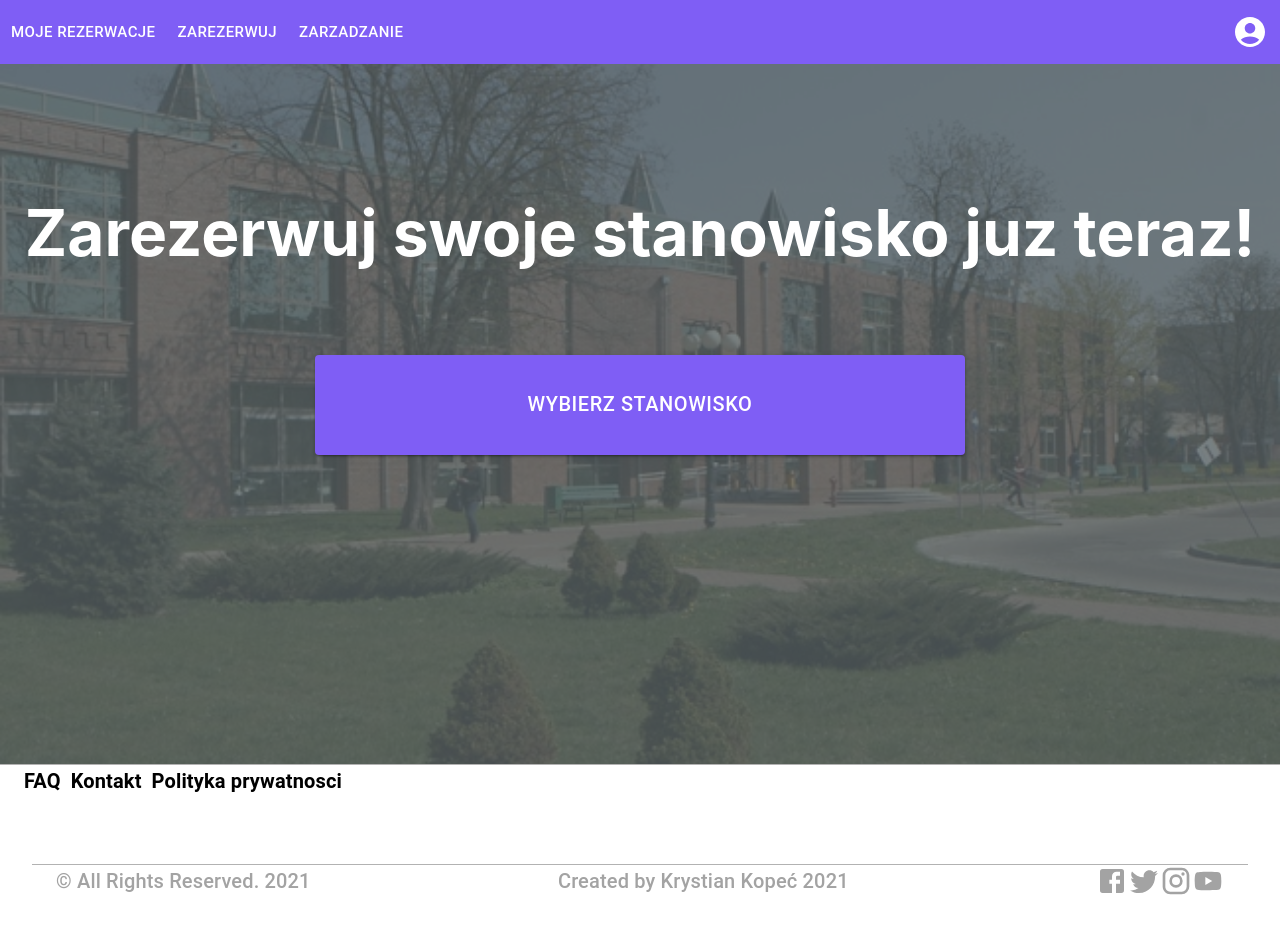
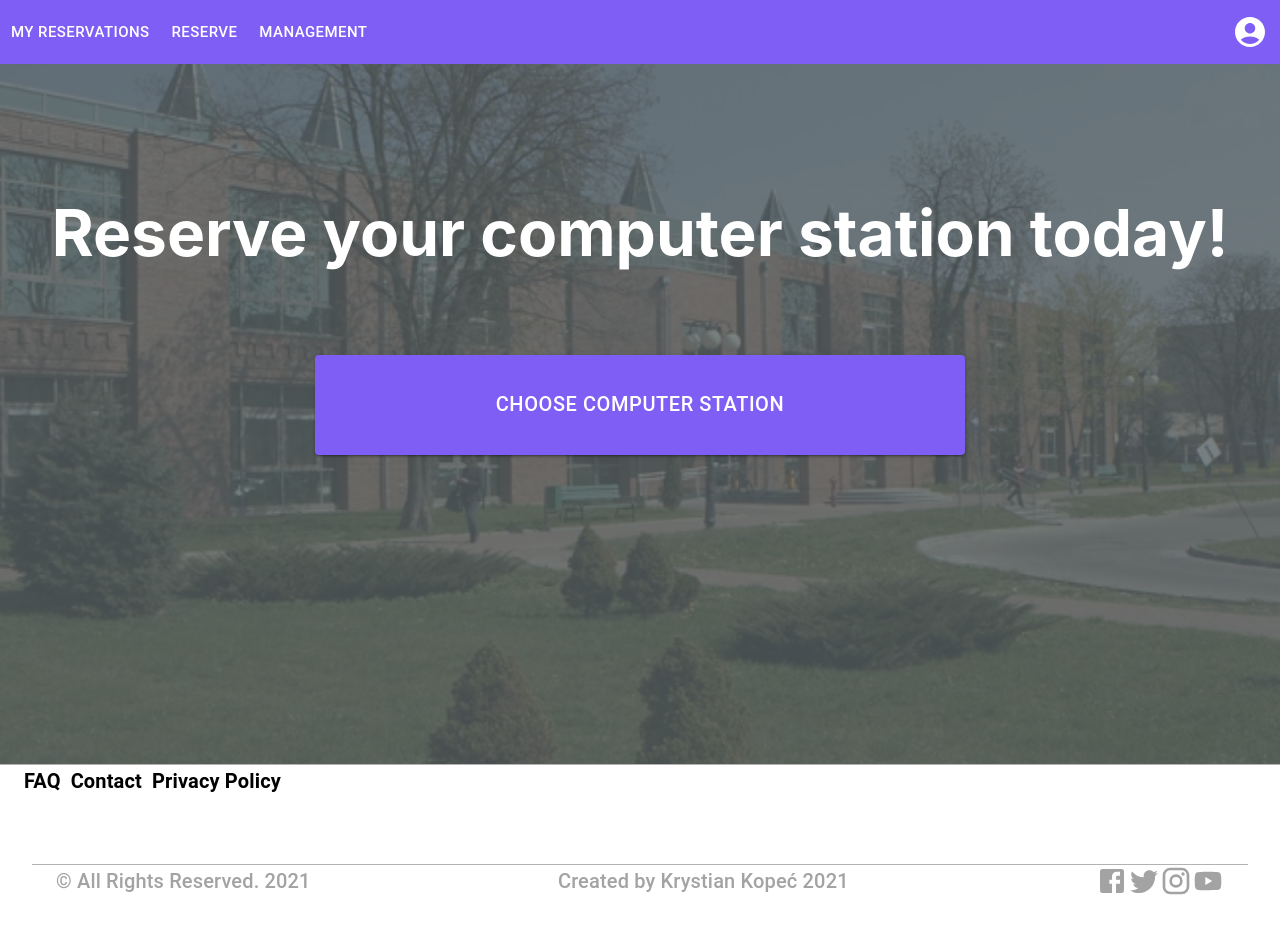
Before and after one commit to Cannibal90/Reservation_react_app, a React (Create React App) app in the folder Frontend/reservation_app/: page /startpage in a window 1280 px wide. Shown: the top 934 px of the page. Built offline with nearby package versions, Linux system fonts and the light colour scheme.

Commit message:
change language to EN and fix problem with display icon/text

```diff
--- a/Frontend/reservation_app/src/components/Footer/Footer.tsx
+++ b/Frontend/reservation_app/src/components/Footer/Footer.tsx
@@ -13,10 +13,10 @@ const Footer = () => {
           FAQ
         </Typography>
         <Typography className="typography" variant="h6" component="div">
-          Kontakt
+          Contact
         </Typography>
         <Typography className="typography" variant="h6" component="div">
-          Polityka prywatnosci
+          Privacy Policy
         </Typography>
       </Container>
 
--- a/Frontend/reservation_app/src/components/Header/Header.css
+++ b/Frontend/reservation_app/src/components/Header/Header.css
@@ -32,6 +32,10 @@ menu {
   margin-left: 0 !important;
 }
 
+.icon-container {
+  color: white !important;
+}
+
 .icon-container svg {
   min-width: 36px !important;
   min-height: 36px !important;
--- a/Frontend/reservation_app/src/components/Header/Header.tsx
+++ b/Frontend/reservation_app/src/components/Header/Header.tsx
@@ -71,7 +71,7 @@ const Header = () => {
               sx={{ flexGrow: 1 }}
             >
               <Link className="link" to="/account/reservations">
-                Moje rezerwacje
+                My reservations
               </Link>
             </Button>
             <Button
@@ -81,7 +81,7 @@ const Header = () => {
               sx={{ flexGrow: 1 }}
             >
               <Link className="link" to="/classroom">
-                Zarezerwuj
+                Reserve
               </Link>
             </Button>
             <Button
@@ -91,7 +91,7 @@ const Header = () => {
               sx={{ flexGrow: 1 }}
             >
               <Link className="link" to="/management">
-                Zarzadzanie
+                Management
               </Link>
             </Button>{" "}
           </Container>
@@ -105,7 +105,7 @@ const Header = () => {
             onClick={handleMenu}
             color="inherit"
           >
-            <AccountCircle />
+            <AccountCircle className="icon-circle" />
           </IconButton>
           <Menu
             className="menu"
@@ -125,9 +125,9 @@ const Header = () => {
           >
             {menuItems
               .filter((i) => i.logged === isLogged)
-              .map((item) => {
+              .map((item, index) => {
                 return (
-                  <Link to={item.link}>
+                  <Link key={index} to={item.link}>
                     <MenuItem className="menu-item" onClick={item.function}>
                       {item.name}
                     </MenuItem>
--- a/Frontend/reservation_app/src/components/Pages/Laboratory/LaboratoryRoomMap.css
+++ b/Frontend/reservation_app/src/components/Pages/Laboratory/LaboratoryRoomMap.css
@@ -12,3 +12,7 @@
 .row:hover {
   background-color: rgb(0 0 0 / 24%) !important;
 }
+
+.floorSelect {
+  display: flex !important;
+}
--- a/Frontend/reservation_app/src/components/Pages/Laboratory/LaboratoryRoomMap.tsx
+++ b/Frontend/reservation_app/src/components/Pages/Laboratory/LaboratoryRoomMap.tsx
@@ -60,10 +60,18 @@ const LaboratoryRoomMap = () => {
               <TableCell className="header border">
                 Floor
                 <Select value={floor} onChange={(event) => handleChange(event)}>
-                  <MenuItem value={-1}>All</MenuItem>
-                  <MenuItem value={0}>Ground</MenuItem>
-                  <MenuItem value={1}>First</MenuItem>
-                  <MenuItem value={2}>Second</MenuItem>
+                  <MenuItem className="floorSelect" value={-1}>
+                    All
+                  </MenuItem>
+                  <MenuItem className="floorSelect" value={0}>
+                    Ground
+                  </MenuItem>
+                  <MenuItem className="floorSelect" value={1}>
+                    First
+                  </MenuItem>
+                  <MenuItem className="floorSelect" value={2}>
+                    Second
+                  </MenuItem>
                 </Select>
               </TableCell>
               <TableCell className="header border">Room supervisor</TableCell>
--- a/Frontend/reservation_app/src/components/Pages/startpage/Startpage.tsx
+++ b/Frontend/reservation_app/src/components/Pages/startpage/Startpage.tsx
@@ -8,7 +8,7 @@ const StartPage = () => {
   return (
     <>
       <div className="title-container">
-        <h2 className="main-title">Zarezerwuj swoje stanowisko juz teraz! </h2>
+        <h2 className="main-title">Reserve your computer station today!</h2>
       </div>
       <div className="button-container">
         <Link to={isLogged ? "/classroom" : "/login"}>
@@ -18,7 +18,7 @@ const StartPage = () => {
             size="large"
             component="div"
           >
-            Wybierz stanowisko
+            Choose computer station
           </Button>
         </Link>
       </div>
```
